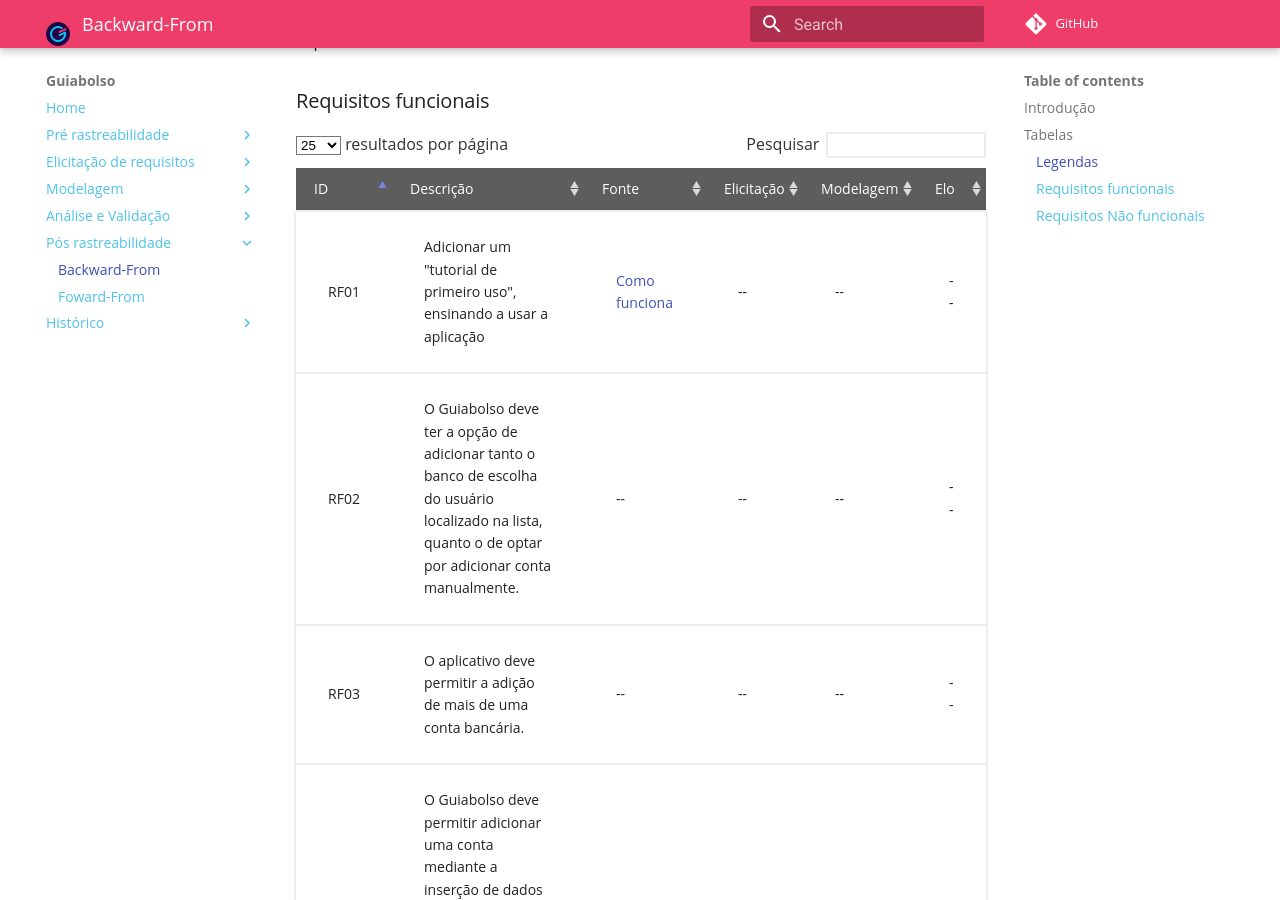
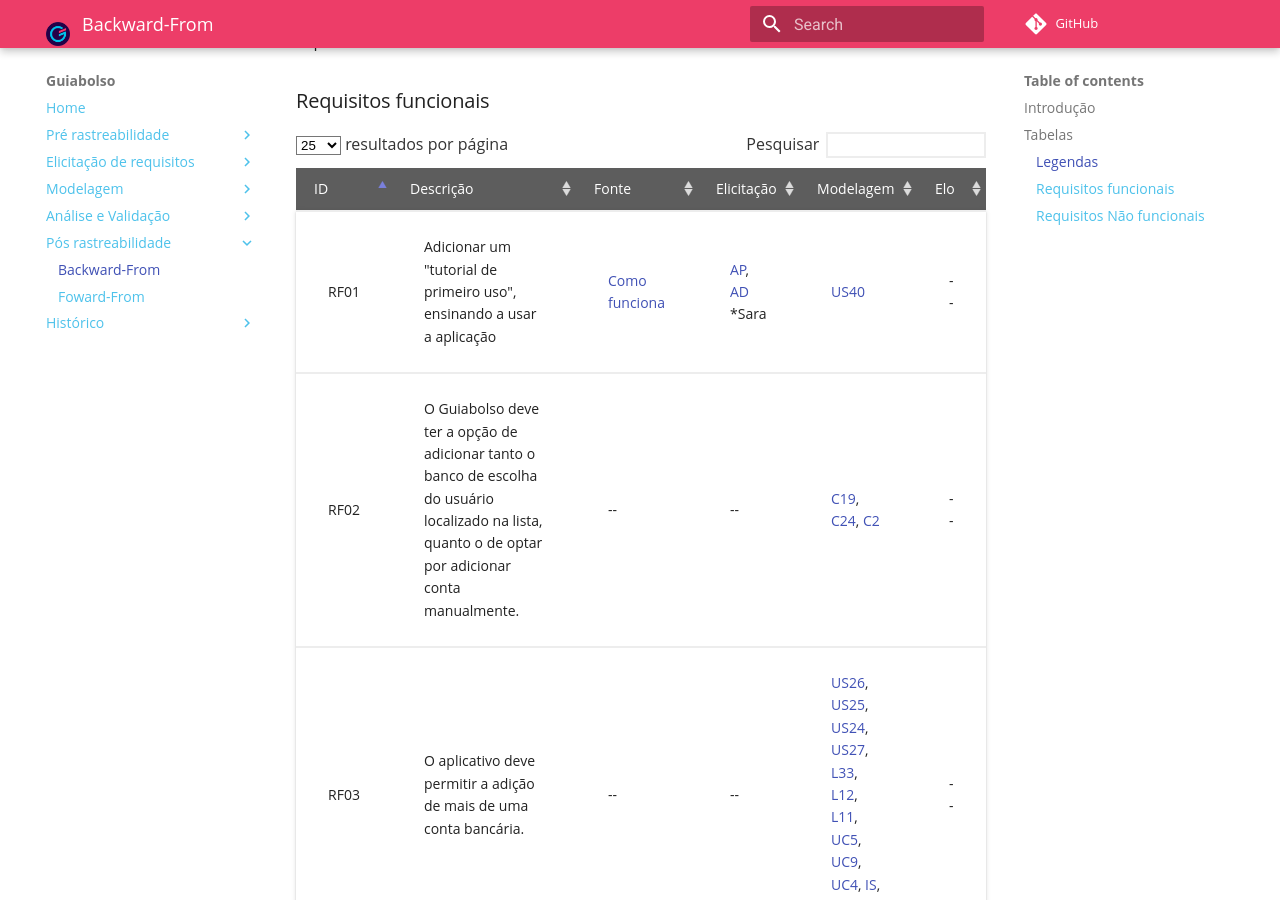
Before and after one commit to fga-disciplinas/2019.1-Guia-Bolso, an MkDocs documentation site: the page built from docs/pos-rastreabilidade/backward.md, in a window 1280 px wide and 900 px high, scrolled down 894 px. Built offline with MkDocs 1.6.1 and Material for MkDocs 9.7.7, drawn with Linux system fonts in a browser that asks for light colours; comment, search, counter and statistics services are not loaded; old or Windows-style settings are respelled for this version of MkDocs.

Commit message:
Adicionando parte de backward

```diff
--- a/docs/pos-rastreabilidade/backward.md
+++ b/docs/pos-rastreabilidade/backward.md
@@ -26,9 +26,9 @@
 <div class="datatable"></div>
 | ID | Descrição | Fonte | Elicitação | Modelagem | Elo |
 |--|--|--|--|--|--|
-| RF01 | Adicionar um "tutorial de primeiro uso", ensinando a usar a aplicação| [Como funciona](https://www.guiabolso.com.br/como-funciona)|--|--|--|
-| RF02 | O Guiabolso deve ter a opção de adicionar tanto o banco de escolha do usuário localizado na lista, quanto o de optar por adicionar conta manualmente.|--|--|--|--|
-| RF03 | O aplicativo deve permitir a adição de mais de uma conta bancária.| --|--|--|--|
+| RF01 | Adicionar um "tutorial de primeiro uso", ensinando a usar a aplicação| [Como funciona](https://www.guiabolso.com.br/como-funciona)| [AP](../../elicitacao-de-requisitos/analise-de-protocolo#verbalizacao-do-usuario), [AD](../../elicitacao-de-requisitos/brainstorm#brainstorm-1-elicitacao-de-requisitos) *Sara  | [US40](../../modelagem/backlog#us40-elaborar-um-tutorial-para-usar-a-agenda)|--|
+| RF02 | O Guiabolso deve ter a opção de adicionar tanto o banco de escolha do usuário localizado na lista, quanto o de optar por adicionar conta manualmente.|--|--|[C19](../../modelagem/cenarios/#c19-cadastrar-banco), [C24](../../modelagem/cenarios/#c24-adicionar-conta-manual), [C2](../../modelagem/cenarios/#c2-adicionar-transacao-com-conta-manual)|--|
+| RF03 | O aplicativo deve permitir a adição de mais de uma conta bancária.| --|--|[US26](../../modelagem/backlog#us26-visualizar-contas-e-cartoes-cadastrados), [US25](../../modelagem/backlog#us25-cadastrar-uma-nova-conta-ou-cartao), [US24](../../modelagem/backlog#c24-adicionar-conta-manual), [US27](../../modelagem/backlog#us27-remover-conta-ou-cartao), [L33](../../modelagem/lexicos#l33-conta-bancaria), [L12](../../modelagem/lexicos#l12-conta-automatica), [L11](../../modelagem/lexicos#l11-conta-manual), [UC5](../../modelagem/casos_de_uso/#uc5-atualizar-contas-e-cartoes), [UC9](../../modelagem/casos_de_uso/#uc9-adicionar-conta-bancaria-e-manual), [UC4](../../modelagem/casos_de_uso/#uc4-visualizar-contas-bancarias-e-cartoes), [IS](../../modelagem/istar/#is02-adicionar-contas-e-cartoes), [AP](../../elicitacao-de-requisitos/analise-de-protocolo#verbalizacao-do-usuario) |--|
 | RF04 | O Guiabolso deve permitir adicionar uma conta mediante a inserção de dados válidos, como nome, cpf, agência, conta e senha do banco para transações na internet.| --|--|--|--|
 | RF05 | O app deve dar possibilidade de alterar as contas manualmente| --|--|--|--|
 | RF06 | Permitir a criação de novas contas a partir das redes sociais do usuário | --|--|--|--|
```
